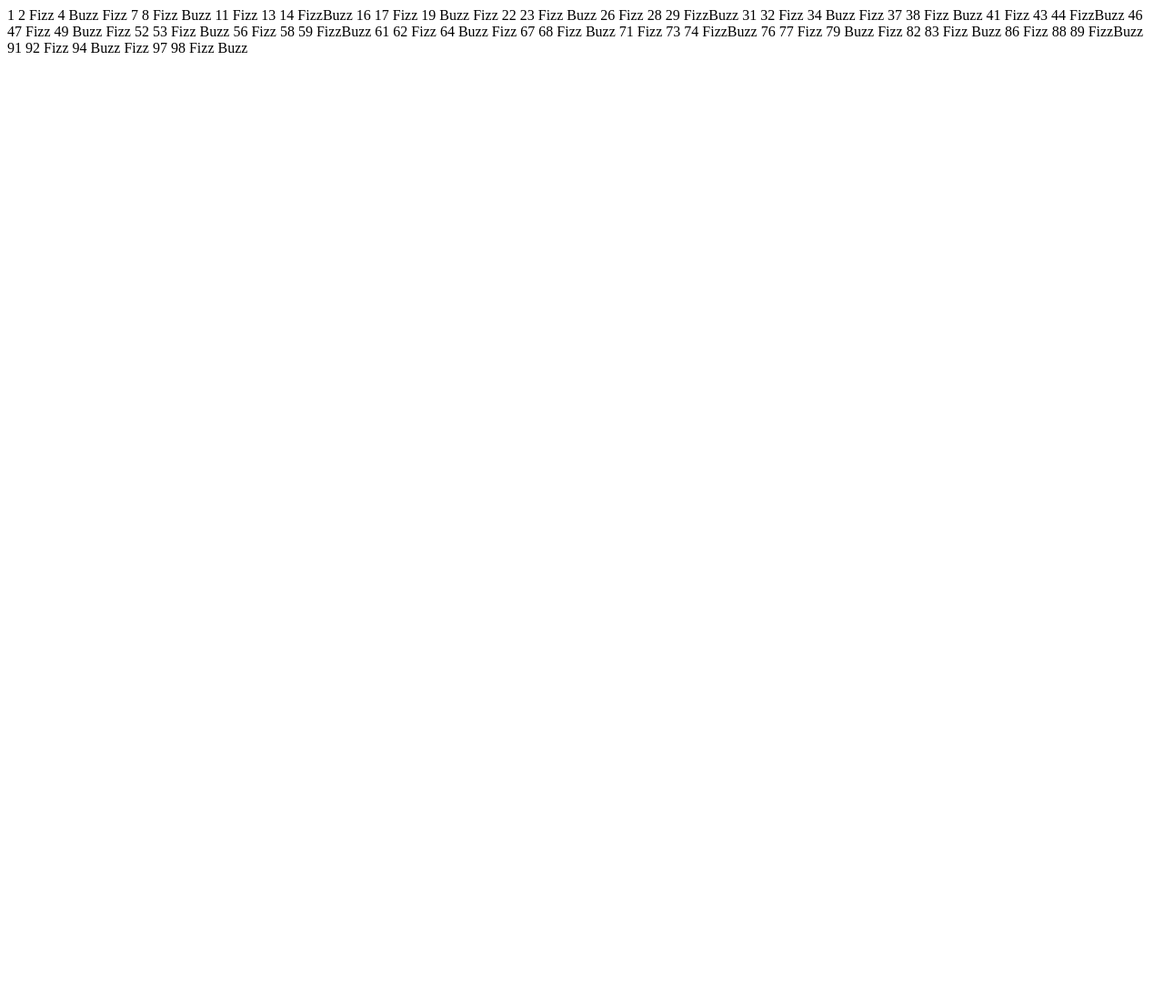
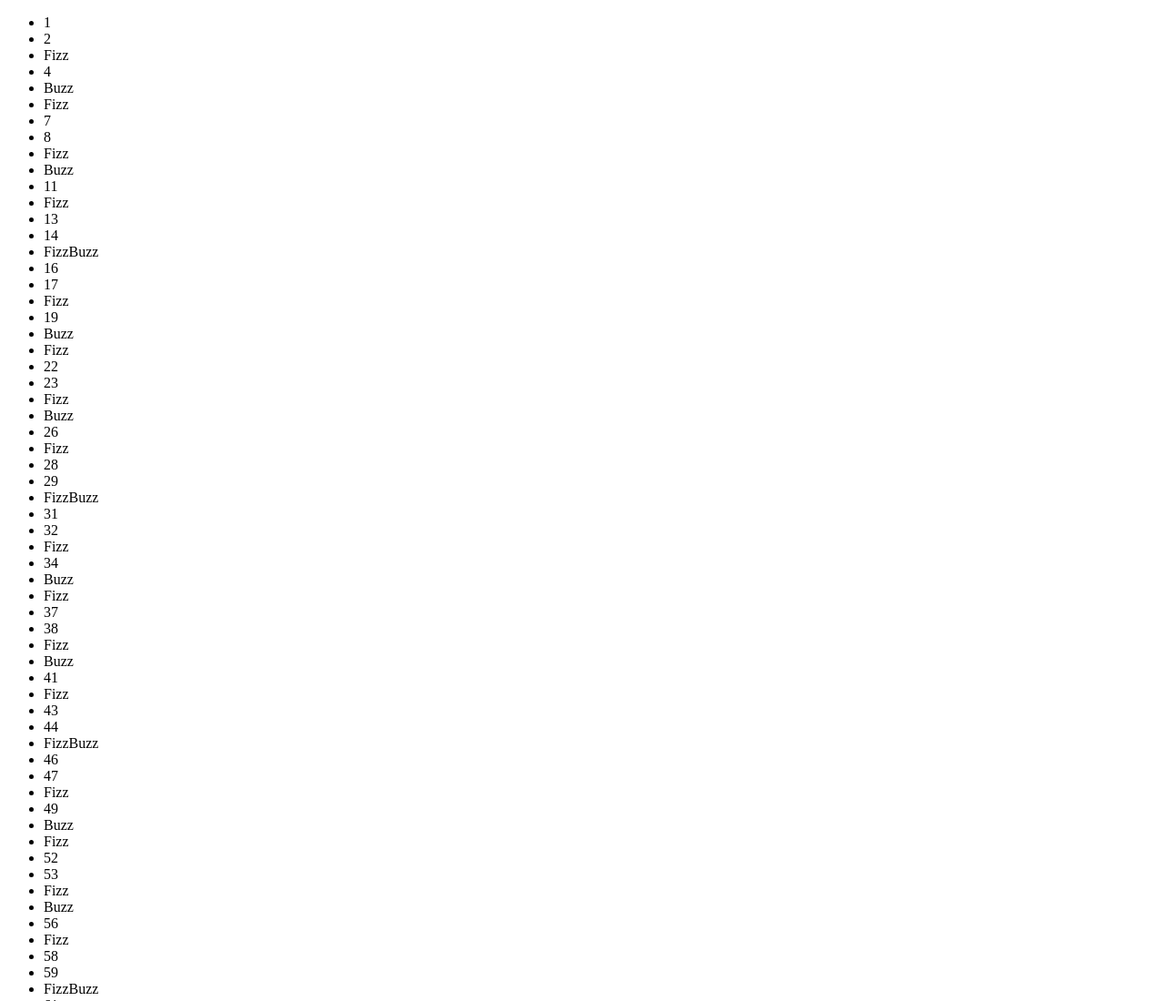
Before and after one commit to pozmar/js-fizzbuzz, a plain HTML site: page index.html in a window 1280 px wide. Shown: the top 1100 px of the page at 91% size. Before the commit the page ends 800 px from the top, so only its background shows below. Drawn offline with Linux system fonts and the light colour scheme.

Commit message:
#sistemato con lista

```diff
--- a/index.html
+++ b/index.html
@@ -5,7 +5,9 @@
   <title>FizzBuzz</title>
 </head>
 <body>
+<ul id="lista">
 
+</ul>
   <!--script-->
   <script src="script.js" charset="utf-8"></script>
 </body>
--- a/script.js
+++ b/script.js
@@ -1,15 +1,16 @@
 
+var numUl = document.getElementById("lista");
 for (var i = 1; i <= 100; i++){
-  if(i % 3 == 0 && i % 5 == 0){
-    document.writeln("FizzBuzz");
+  if(i % 3 == 0 && i % 5 === 0){
+    numUl.innerHTML += "<li>" + "FizzBuzz" + "</li>";
   }
-  else if (i % 5 == 0){
-    document.writeln("Buzz");
+  else if (i % 5 === 0){
+    numUl.innerHTML += "<li>" + "Buzz" + "</li>";
   }
-  else if (i % 3 == 0){
-    document.writeln("Fizz");
+  else if (i % 3 === 0){
+    numUl.innerHTML += "<li>" + "Fizz" + "</li>";
   }
   else{
-    document.writeln(i);
+    numUl.innerHTML += "<li>" + i + "</li>";
   }
 }
```
